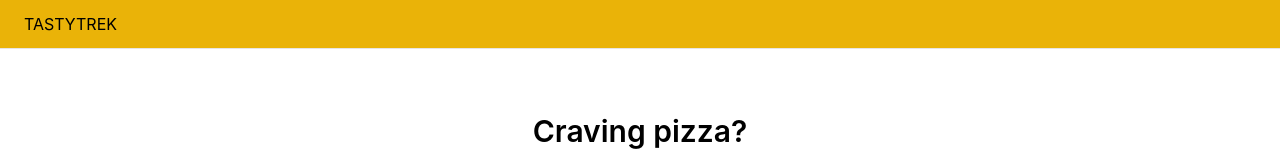
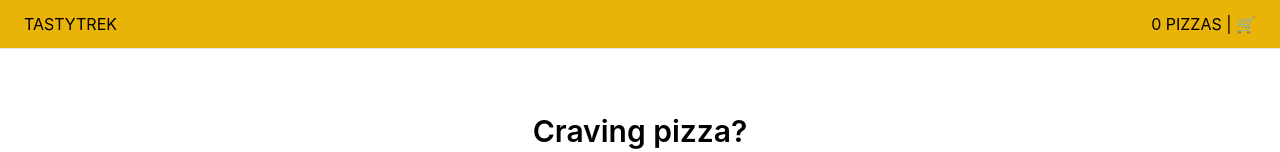
Before and after one commit to stanislava-pavlova/food-ordering, a React (Create React App) app: page / in a window 1280 px wide. Shown: the top 152 px of the page. Built offline with nearby package versions, Linux system fonts and the light colour scheme.

Commit message:
Add total cart quantity

```diff
--- a/src/components/Header.jsx
+++ b/src/components/Header.jsx
@@ -1,11 +1,17 @@
+import { useSelector } from 'react-redux';
 import { Link } from 'react-router-dom';
+import { getTotalCartQuantity } from '../pages/cart/cartSlice';
 
 function Header() {
+  const totalCartQuantity = useSelector(getTotalCartQuantity);
+
   return (
     <header className="flex items-center justify-between border-b border-stone-200 bg-yellow-500 px-4 py-3 uppercase sm:px-6">
       <Link to="/">TastyTrek</Link>
 
       {/* <SearchOrder /> */}
+
+      <Link to="/cart">{totalCartQuantity} pizzas | 🛒</Link>
     </header>
   );
 }
```
